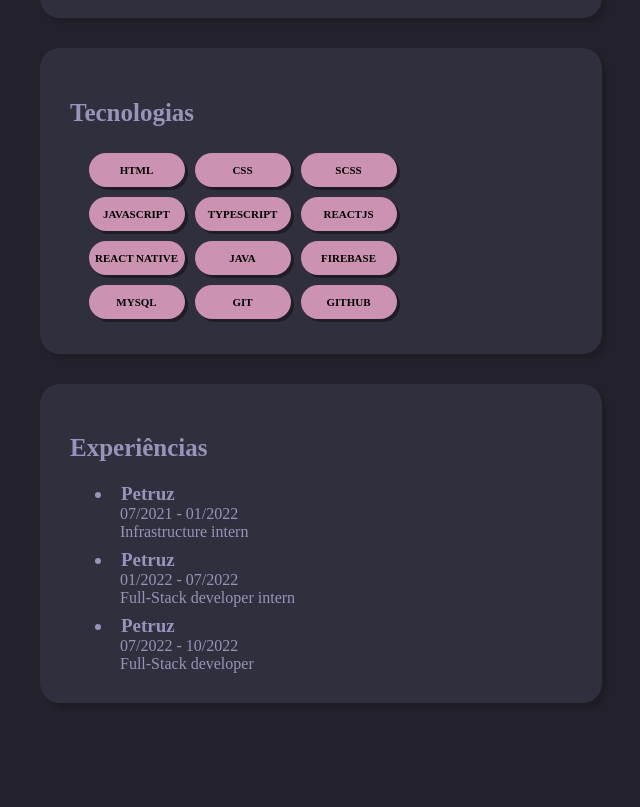
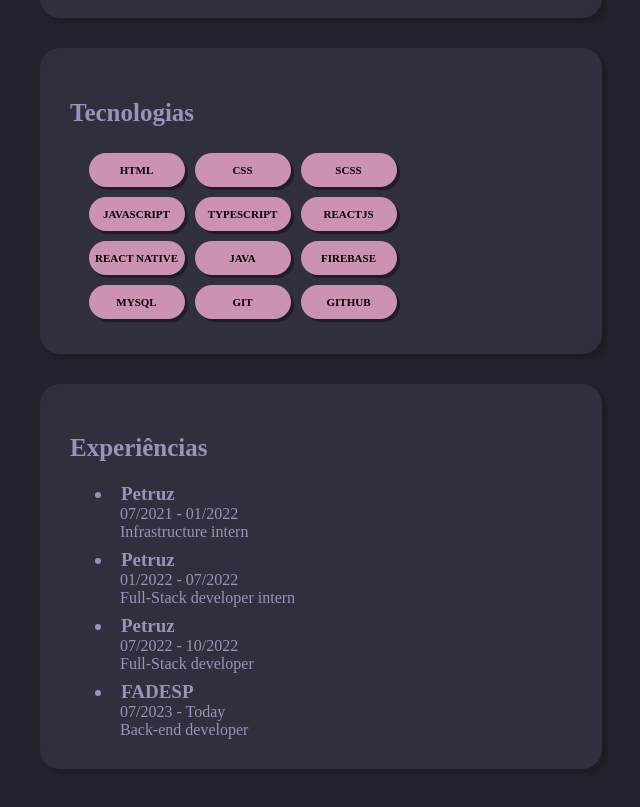
Before and after one commit to Chamoouske/ajaxlima, a React (Vite) app: page / in a window 1280 px wide. Shown: the part 819-1626 px from the top of the page, without its empty margins (32-672 px from the left). Before the commit the page ends 1584 px from the top, so only its background shows below. Built offline with nearby package versions, Linux system fonts and the light colour scheme; no server answers.

Commit message:
Update index.tsx

```diff
--- a/src/components/experience/index.tsx
+++ b/src/components/experience/index.tsx
@@ -24,6 +24,11 @@
       local: 'Petruz',
       timeCourse: '07/2022 - 10/2022',
       occupation: 'Full-Stack developer'
+    },
+    {
+      local: 'FADESP',
+      timeCourse: '07/2023 - Today',
+      occupation: 'Back-end developer'
     }
   ];
 
```
